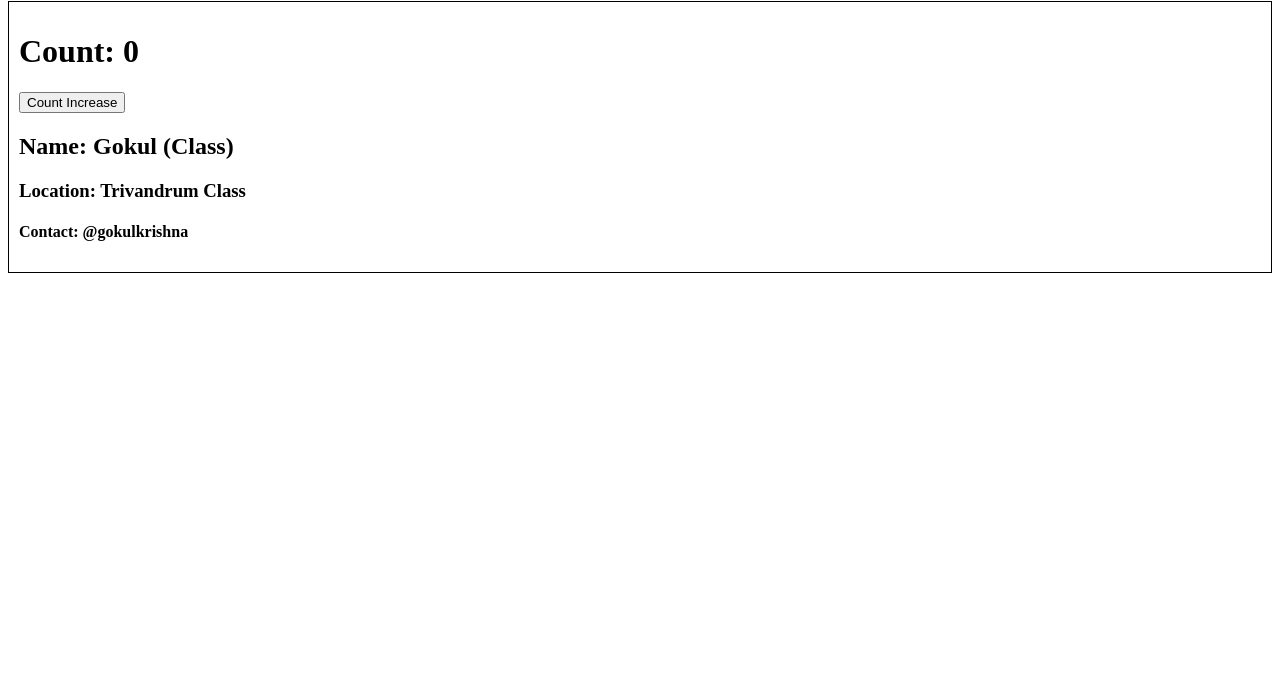
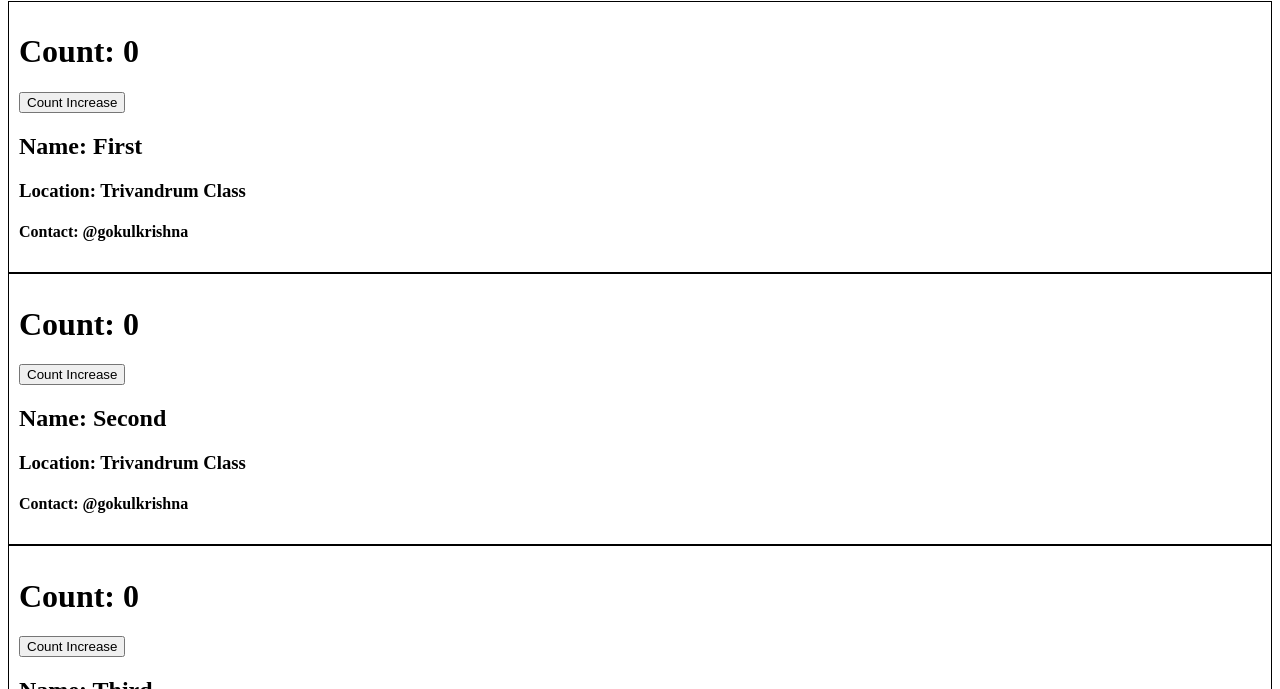
Before and after one commit to GokulKrishna434/react-dummy, a React (Vite) app: page /about in a window 1280 px wide. Shown: the part 263-952 px from the top of the page. Before the commit the page ends 800 px from the top, so only its background shows below. Built offline with nearby package versions, Linux system fonts and the light colour scheme.

Commit message:
Multiple children componentdidmount call order

```diff
--- a/src/components/About.jsx
+++ b/src/components/About.jsx
@@ -17,7 +17,9 @@ class About extends React.Component {
       <div>
         <h1>About</h1>
 
-        <UserClass name={'Gokul (Class)'} location={'Trivandrum Class'} />
+        <UserClass name={'First'} location={'Trivandrum Class'} />
+        <UserClass name={'Second'} location={'Trivandrum Class'} />
+        <UserClass name={'Third'} location={'Trivandrum Class'} />
       </div>
     );
   }
--- a/src/components/UserClass.jsx
+++ b/src/components/UserClass.jsx
@@ -7,15 +7,15 @@ class UserClass extends React.Component {
       count: 0,
       count2: 1,
     };
-    console.log('Child constructor');
+    console.log(this.props.name, 'Child constructor');
   }
 
   componentDidMount() {
-    console.log(' Child  did mount');
+    console.log(this.props.name, ' Child  did mount');
   }
 
   render() {
-    console.log('Child render');
+    console.log(this.props.name, 'Child render');
 
     const { name, location } = this.props;
     const { count } = this.state;
```
